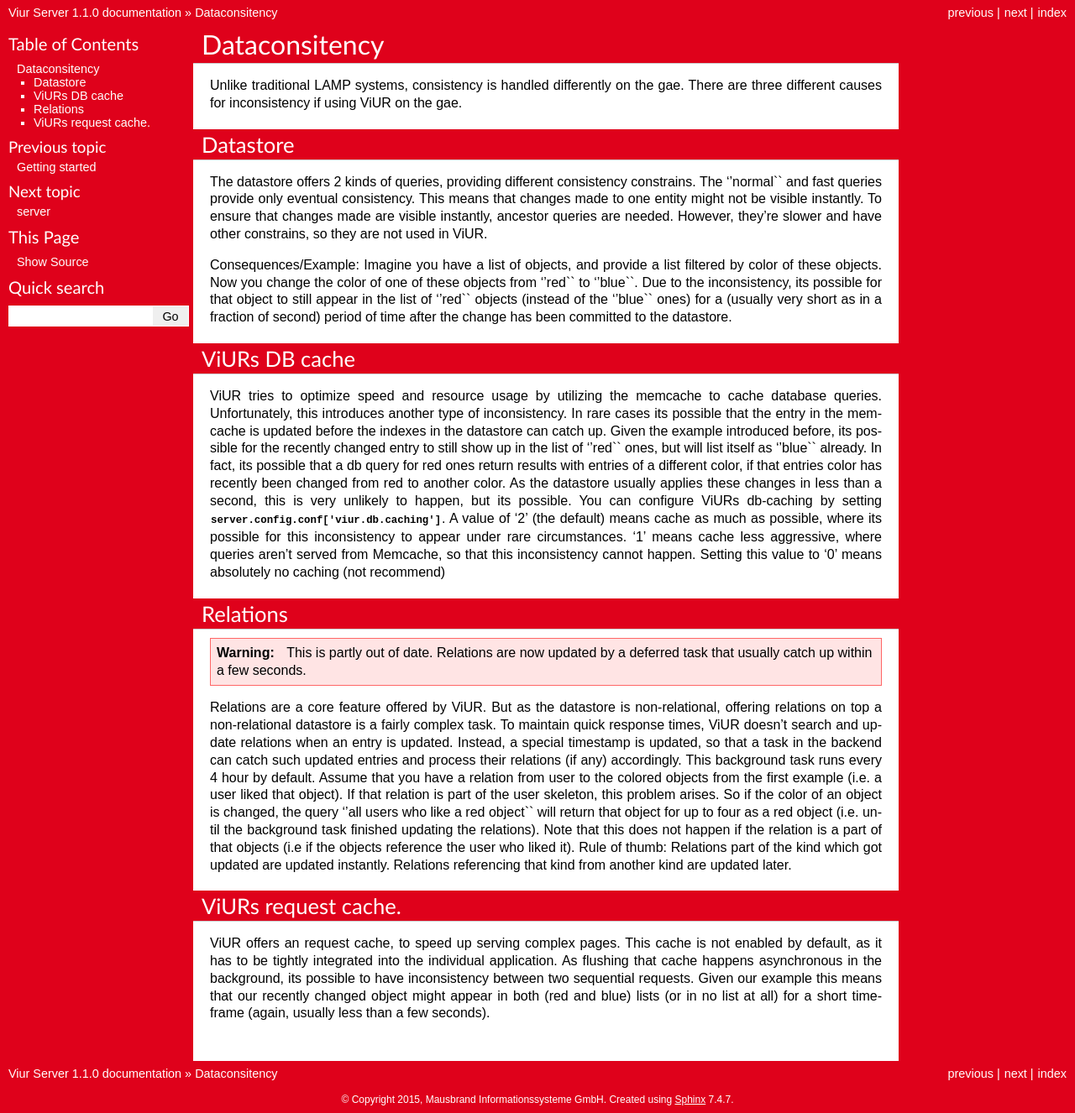
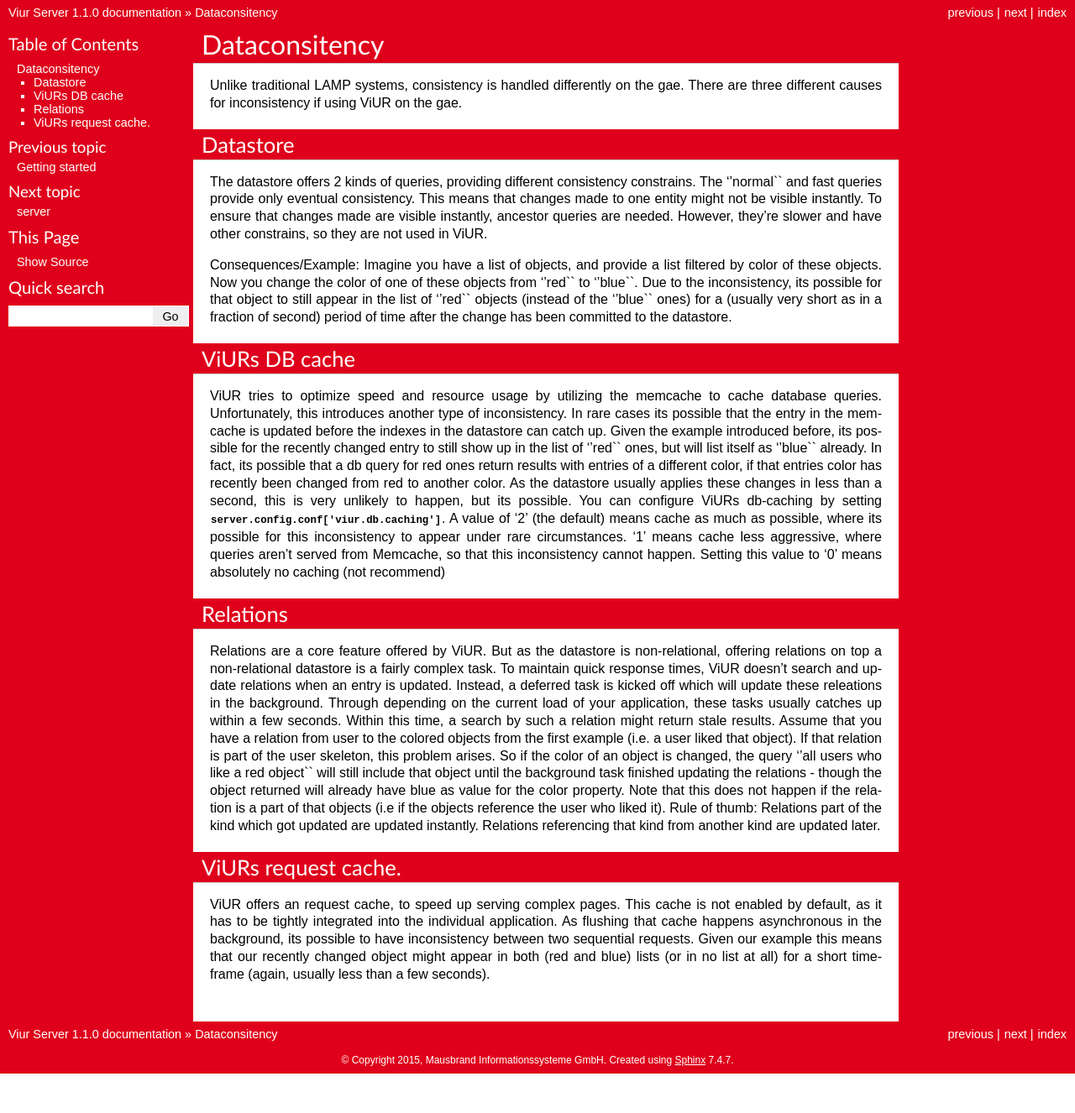
Before and after one commit to viur-framework/viur-docs, a Sphinx documentation site: the page built from source/consistency.rst, in a window 1280 px wide. Shown: the whole page at 84% size. Built offline with Sphinx 7.4.7, drawn with Linux system fonts in a browser that asks for light colours; after the commit the page ends 1279 px from its top, so only the background shows below that.

Commit message:
Updated chapter consistency to explain the updated relational update system

```diff
--- a/source/consistency.rst
+++ b/source/consistency.rst
@@ -35,20 +35,16 @@
 Relations
 -----------
 
-.. Warning::
-
-    This is partly out of date. Relations are now updated by a deferred task that usually catch up within a few seconds.
-
-
 Relations are a core feature offered by ViUR. But as the datastore is non-relational,
 offering relations on top a non-relational datastore is a fairly complex task. To maintain quick response times,
-ViUR doesn't search and update relations when an entry is updated. Instead, a special timestamp is updated,
-so that a task in the backend can catch such updated entries and process their relations (if any) accordingly.
-This background task runs every 4 hour by default.
+ViUR doesn't search and update relations when an entry is updated. Instead, a deferred task is kicked off
+which will update these releations in the background. Through depending on the current load of your application, these
+tasks usually catches up within a few seconds. Within this time, a search by such a relation might return stale results.
 Assume that you have a relation from user to the colored objects from the first example (i.e. a user liked that object).
 If that relation is part of the user skeleton, this problem arises.
-So if the color of an object is changed, the query ''all users who like a red object`` will return that object
-for up to four as a red object (i.e. until the background task finished updating the relations).
+So if the color of an object is changed, the query ''all users who like a red object`` will still include that object
+until the background task finished updating the relations - though the object returned will already have blue as value
+for the color property.
 Note that this does not happen if the relation is a part of that objects (i.e if the objects reference the user who liked it).
 Rule of thumb: Relations part of the kind which got updated are updated instantly.
 Relations referencing that kind from another kind are updated later.
```
